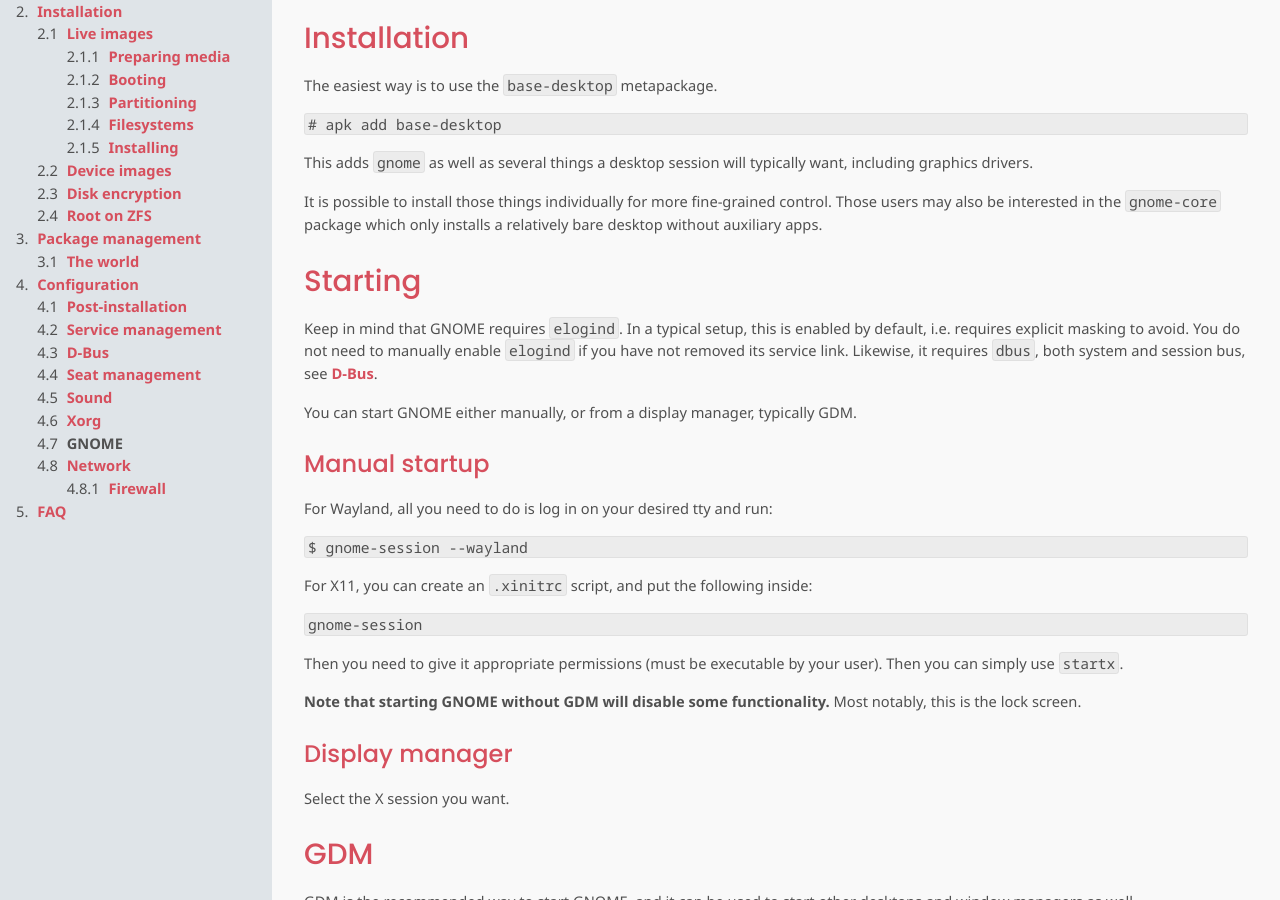
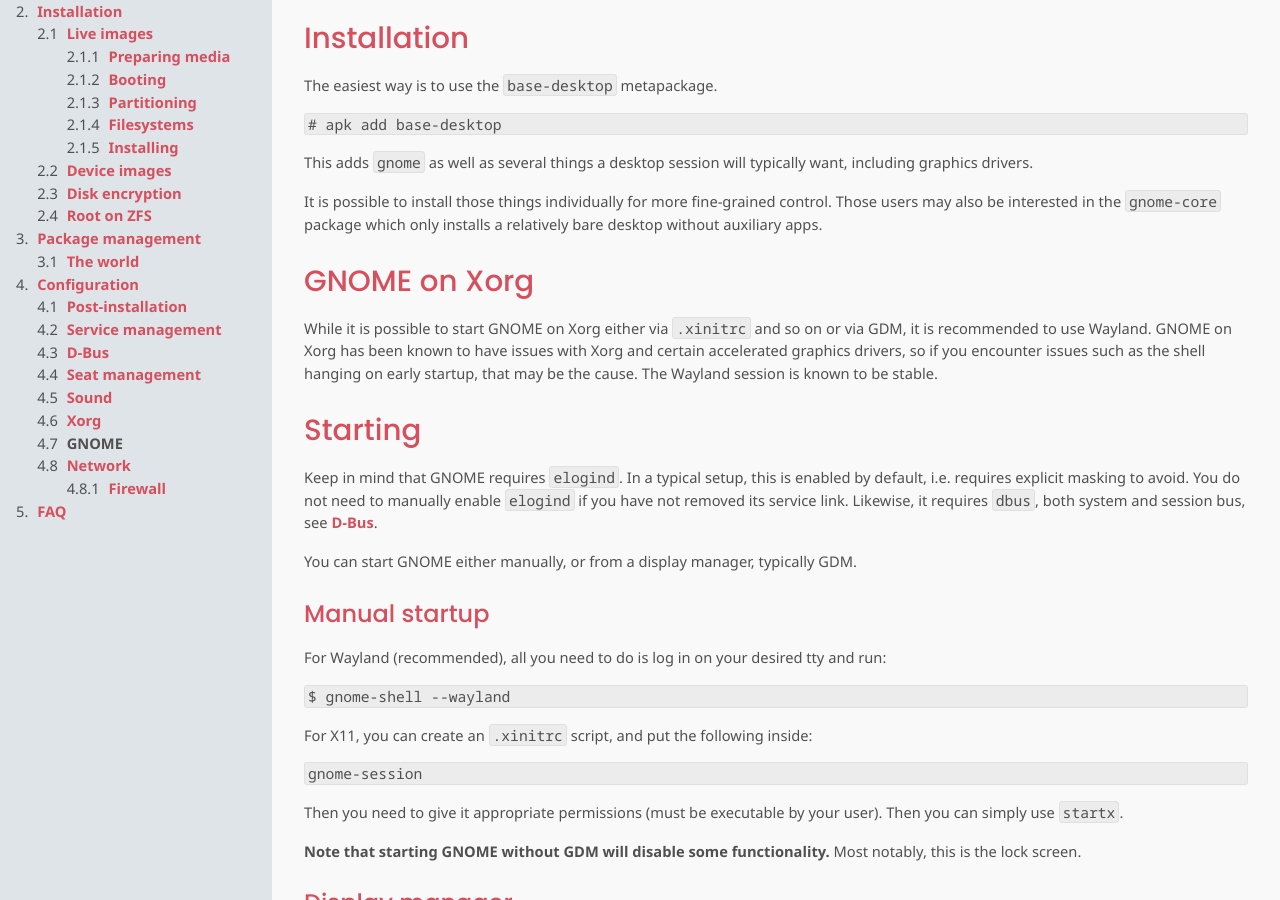
Before and after one commit to chimera-linux/chimera-linux.github.io, a Jekyll site: the page built from _docs/configuration/gnome.md, in a window 1280 px wide and 900 px high, scrolled down 228 px. Built offline with Jekyll 4.4.1, drawn with Linux system fonts in a browser that asks for light colours.

Commit message:
gnome docs fixes

````diff
--- a/_docs/configuration/gnome.md
+++ b/_docs/configuration/gnome.md
@@ -22,6 +22,15 @@
 `gnome-core` package which only installs a relatively bare desktop
 without auxiliary apps.
 
+## GNOME on Xorg
+
+While it is possible to start GNOME on Xorg either via `.xinitrc`
+and so on or via GDM, it is recommended to use Wayland. GNOME on
+Xorg has been known to have issues with Xorg and certain accelerated
+graphics drivers, so if you encounter issues such as the shell
+hanging on early startup, that may be the cause. The Wayland session
+is known to be stable.
+
 ## Starting
 
 Keep in mind that GNOME requires `elogind`. In a typical setup, this
@@ -35,11 +44,11 @@
 
 ### Manual startup
 
-For Wayland, all you need to do is log in on your desired tty and
-run:
+For Wayland (recommended), all you need to do is log in on your
+desired tty and run:
 
 ```
-$ gnome-session --wayland
+$ gnome-shell --wayland
 ```
 
 For X11, you can create an `.xinitrc` script, and put the following
````
